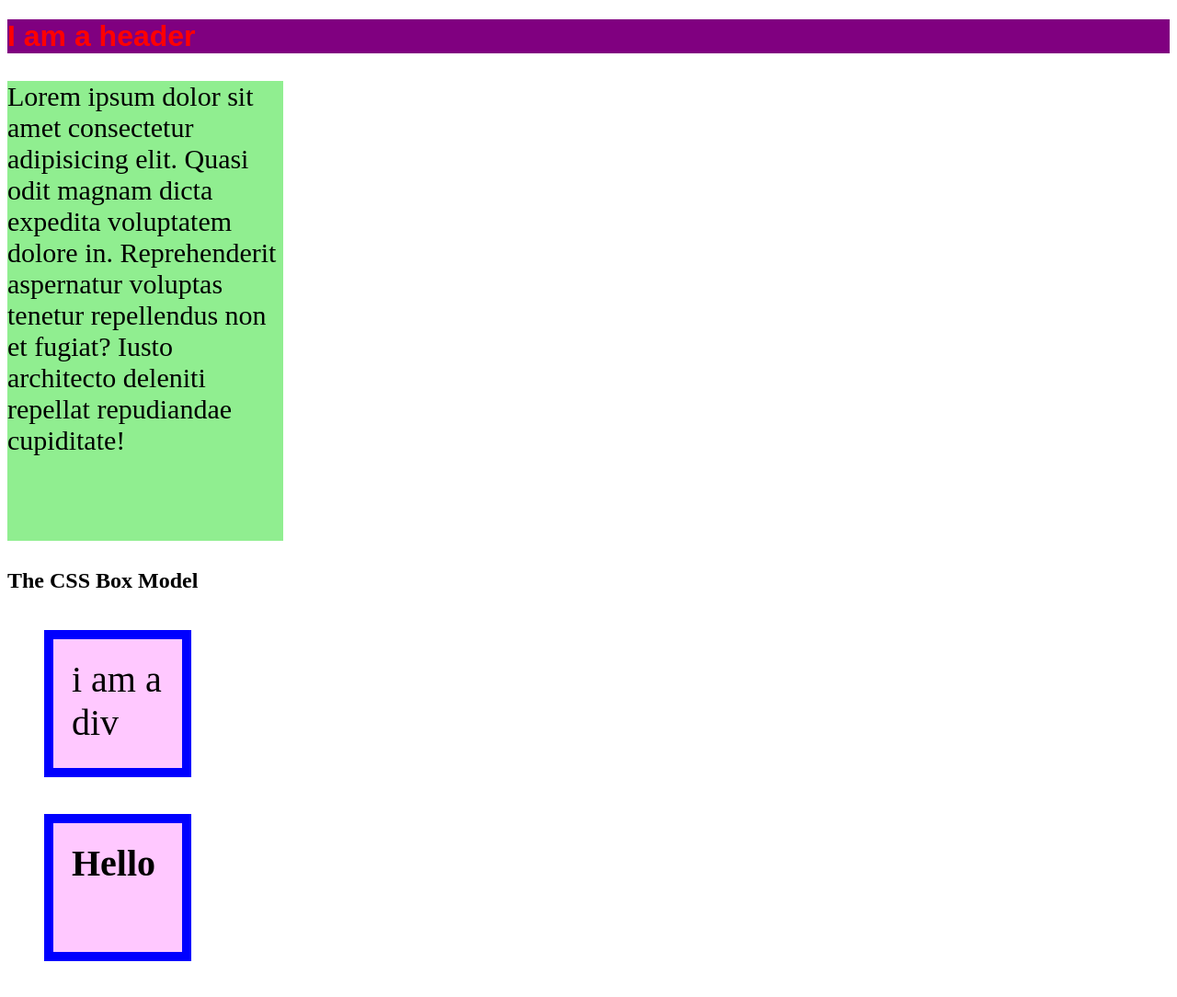
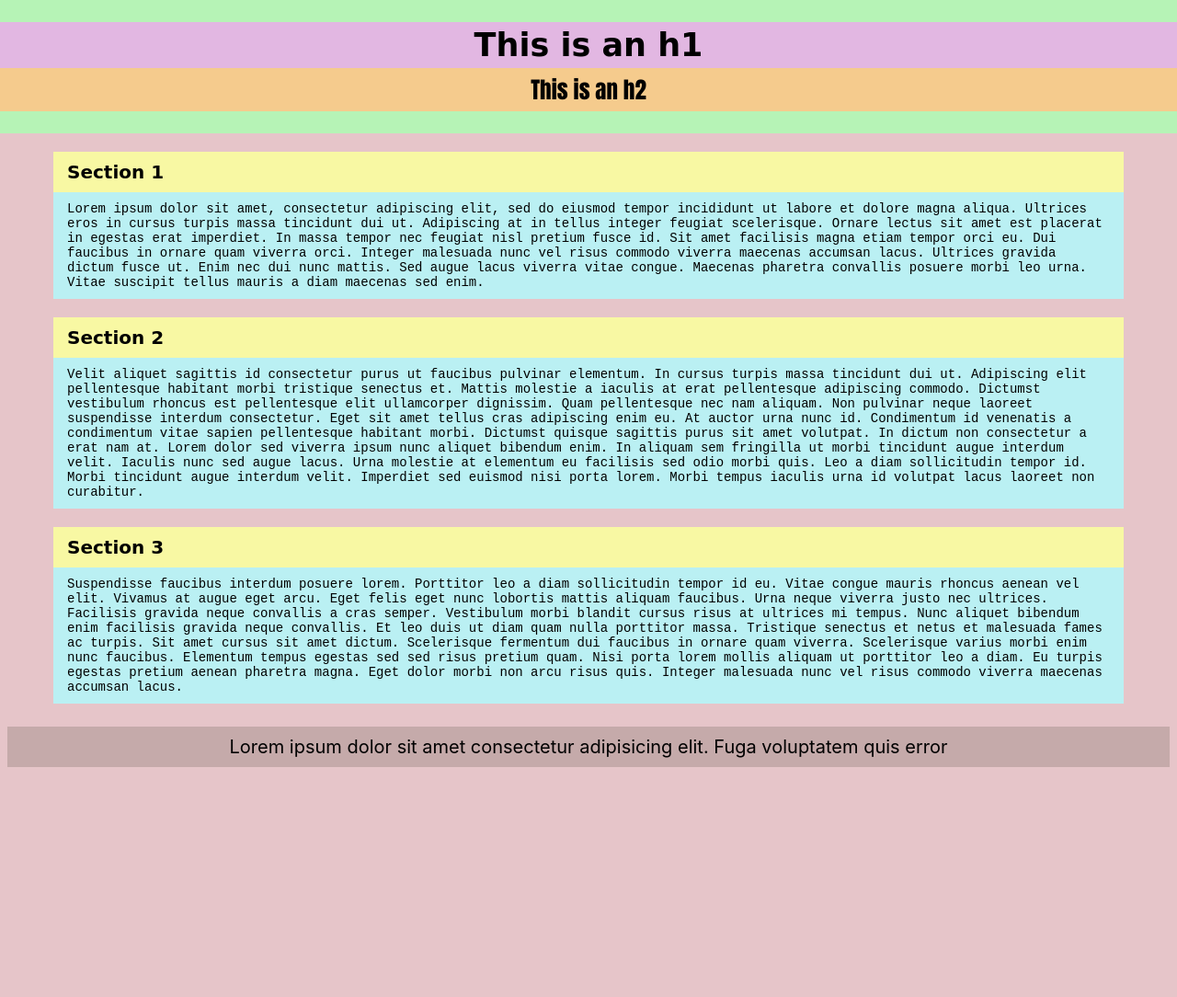
Before and after one commit to AbiSmith31/webdev1, a plain HTML site: page css_intro/index.html in a window 1280 px wide. Shown: the whole page at 92% size. After the commit the page ends 842 px from the top, so only its background shows below. Drawn offline with Linux system fonts and the light colour scheme.

Commit message:
i did this

```diff
--- a/css_intro/index.html
+++ b/css_intro/index.html
@@ -3,22 +3,29 @@
 <head>
     <meta charset="UTF-8">
     <meta name="viewport" content="width=device-width, initial-scale=1.0">
-
-
- <link rel="stylesheet" href="style.css">
-
-    <title>Document</title>
+    <title>css_basics</title>
+    <link rel="stylesheet" href="style.css">
 </head>
 <body>
+    <header>
+        <h1>This is an h1</h1>
+        <h2>This is an h2</h2>
+    </header>
+    <main>
+        <section>
+            <h3>Section 1</h3>
+            <p>Lorem ipsum dolor sit amet, consectetur adipiscing elit, sed do eiusmod tempor incididunt ut labore et dolore magna aliqua. Ultrices eros in cursus turpis massa tincidunt dui ut. Adipiscing at in tellus integer feugiat scelerisque. Ornare lectus sit amet est placerat in egestas erat imperdiet. In massa tempor nec feugiat nisl pretium fusce id. Sit amet facilisis magna etiam tempor orci eu. Dui faucibus in ornare quam viverra orci. Integer malesuada nunc vel risus commodo viverra maecenas accumsan lacus. Ultrices gravida dictum fusce ut. Enim nec dui nunc mattis. Sed augue lacus viverra vitae congue. Maecenas pharetra convallis posuere morbi leo urna. Vitae suscipit tellus mauris a diam maecenas sed enim.</p>
+        </section>
+        <sectoin>
+            <h3>Section 2</h3>
+            <p>Velit aliquet sagittis id consectetur purus ut faucibus pulvinar elementum. In cursus turpis massa tincidunt dui ut. Adipiscing elit pellentesque habitant morbi tristique senectus et. Mattis molestie a iaculis at erat pellentesque adipiscing commodo. Dictumst vestibulum rhoncus est pellentesque elit ullamcorper dignissim. Quam pellentesque nec nam aliquam. Non pulvinar neque laoreet suspendisse interdum consectetur. Eget sit amet tellus cras adipiscing enim eu. At auctor urna nunc id. Condimentum id venenatis a condimentum vitae sapien pellentesque habitant morbi. Dictumst quisque sagittis purus sit amet volutpat. In dictum non consectetur a erat nam at. Lorem dolor sed viverra ipsum nunc aliquet bibendum enim. In aliquam sem fringilla ut morbi tincidunt augue interdum velit. Iaculis nunc sed augue lacus. Urna molestie at elementum eu facilisis sed odio morbi quis. Leo a diam sollicitudin tempor id. Morbi tincidunt augue interdum velit. Imperdiet sed euismod nisi porta lorem. Morbi tempus iaculis urna id volutpat lacus laoreet non curabitur.</p>
+        </sectoin>
+        <section>
+            <h3>Section 3</h3>
+            <p>Suspendisse faucibus interdum posuere lorem. Porttitor leo a diam sollicitudin tempor id eu. Vitae congue mauris rhoncus aenean vel elit. Vivamus at augue eget arcu. Eget felis eget nunc lobortis mattis aliquam faucibus. Urna neque viverra justo nec ultrices. Facilisis gravida neque convallis a cras semper. Vestibulum morbi blandit cursus risus at ultrices mi tempus. Nunc aliquet bibendum enim facilisis gravida neque convallis. Et leo duis ut diam quam nulla porttitor massa. Tristique senectus et netus et malesuada fames ac turpis. Sit amet cursus sit amet dictum. Scelerisque fermentum dui faucibus in ornare quam viverra. Scelerisque varius morbi enim nunc faucibus. Elementum tempus egestas sed sed risus pretium quam. Nisi porta lorem mollis aliquam ut porttitor leo a diam. Eu turpis egestas pretium aenean pharetra magna. Eget dolor morbi non arcu risus quis. Integer malesuada nunc vel risus commodo viverra maecenas accumsan lacus.</p>
+        </section>
+    <footer>Lorem ipsum dolor sit amet consectetur adipisicing elit. Fuga voluptatem quis error</footer>
 
-    <h1>I am a header</h1>
-
-    <p>Lorem ipsum dolor sit amet consectetur adipisicing elit. Quasi odit magnam dicta expedita voluptatem dolore in. Reprehenderit aspernatur voluptas tenetur repellendus non et fugiat? Iusto architecto deleniti repellat repudiandae cupiditate!</p>
-
-    <h2>The CSS Box Model</h2>
-
-    <div>i am a div</div>
-
-    <h4>Hello</h4>
+    </main>
 </body>
 </html>
--- a/css_intro/style.css
+++ b/css_intro/style.css
@@ -1,32 +1,64 @@
+header {
+    background: rgb(182, 243, 182);
+    padding-top: 3px;
+    padding-bottom: 3px;
+    margin-top: -10px;
+    margin-left: -10px;
+    margin-right: -10px;
+}
 h1 {
-    color:red;
-    font-family: Arial;
-    background: purple;
-}
-
-p {
-    font-size: 30px;
-    background: lightgreen;
-    width: 300px;
-    height: 500px;
-}
-div {
-    font-size: 40px;
-    background: rgb(255,200,255);
-    width: 100px;
-    height: 100px;
-    padding: 20px;
-    border: 10px solid blue;
-    margin: 40px;
+    text-align: center;
+    background-color: rgb(226, 183, 226);
+    font-family: cursive;
+    font-size: 35px;
+    padding-top: 5px;
+    padding-bottom: 5px;
+    margin-bottom: 0px;
 
 }
+h2 {
+    text-align: center;
+    background-color: rgb(245, 203, 141);
+    font-family:Impact, Haettenschweiler, 'Arial Narrow Bold', sans-serif;
+    font-size: 25px;
+    padding-top: 5px;
+    padding-bottom: 5px;
+    margin-top: 0px;
 
-h4 {
-    font-size: 40px;
-    background: rgb(255,200,255);
-    width: 100px;
-    height: 100px;
-    padding: 20px;
-    border: 10px solid blue;
-    margin: 40px;
 }
+body {
+    background-color: rgb(230, 197, 201);
+}
+h3 {
+    background-color: rgb(248, 248, 163);
+    font-family:cursive;
+    font-size: 20px;
+    padding-top: 10px;
+    padding-bottom: 10px;
+    margin-bottom: 0px;
+    margin-left: 50px;
+    margin-right: 50px;
+    padding-left: 15px;
+    padding-right: 15px;
+}
+p {
+    background-color: rgb(186, 240, 243);
+    font-family:monospace;
+    font-size: 14px;
+    padding-top: 10px;
+    padding-bottom: 10px;
+    margin-top: 0px;
+    margin-left: 50px;
+    margin-right: 50px;
+    padding-left: 15px;
+    padding-right: 15px;
+}
+footer {
+    text-align:center;
+    background-color: rgb(197, 170, 170);
+    font-family:-apple-system, BlinkMacSystemFont, 'Segoe UI', Roboto, Oxygen, Ubuntu, Cantarell, 'Open Sans', 'Helvetica Neue', sans-serif;
+    font-size: 20px;
+    padding-top: 10px;
+    padding-bottom: 10px;
+    margin-top: 25px;
+}
```
Also changed, not shown: 1 other file.
